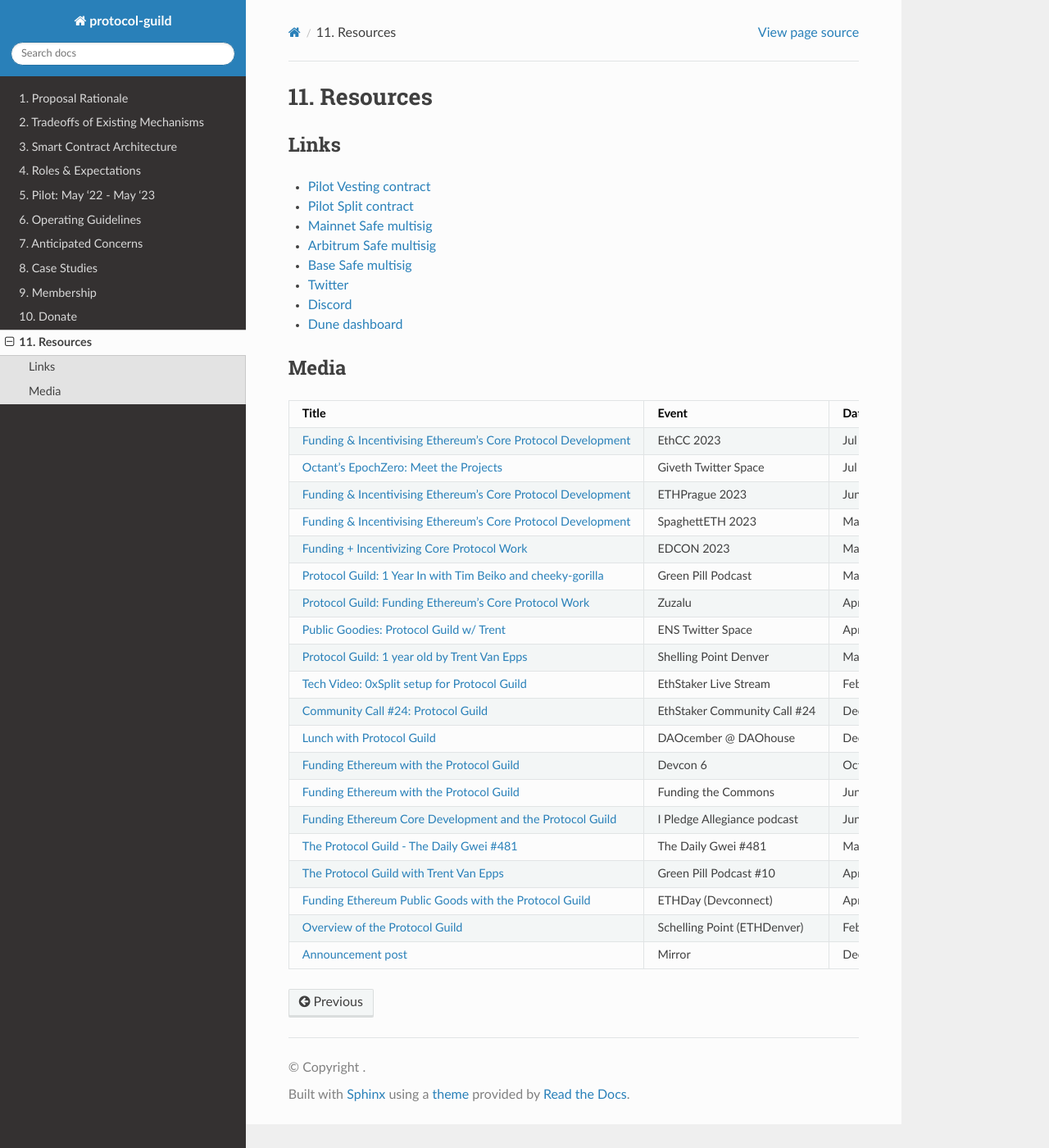
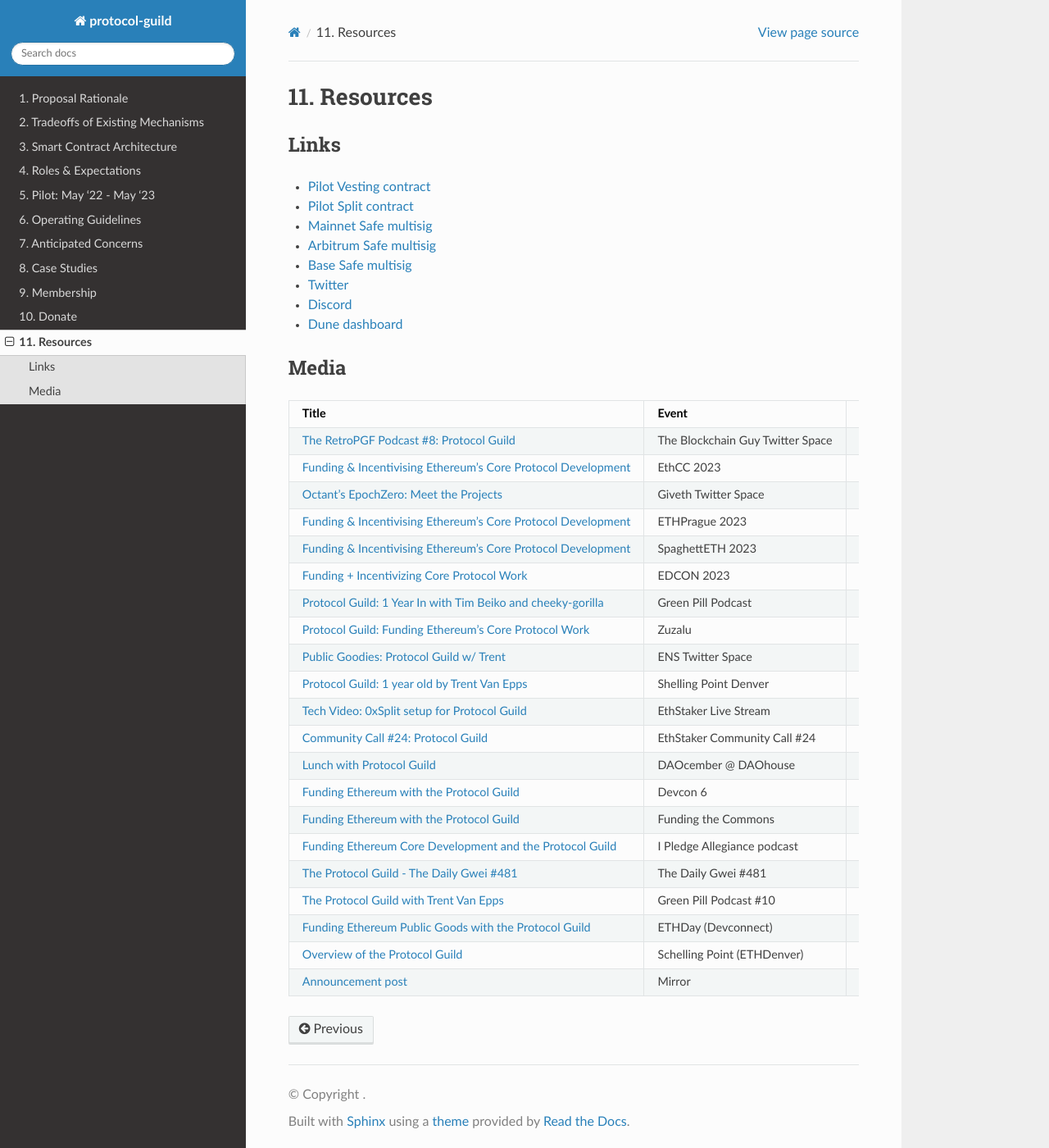
Before and after one commit to protocolguild/documentation, a Sphinx documentation site: the page built from docs/11-resources.md, in a window 1280 px wide and 1400 px high. Shown: the whole window at 82% size. Built offline with Sphinx 7.4.7 and the Read the Docs theme 2.0.0, drawn with Linux system fonts in a browser that asks for light colours.

Commit message:
Added The Blockchain Guy Twitter Space

```diff
--- a/docs/11-resources.md
+++ b/docs/11-resources.md
@@ -15,6 +15,7 @@
 
 | Title | Event | Date |
 |:----|:----|:----|
+| [The RetroPGF Podcast #8: Protocol Guild](https://twitter.com/i/spaces/1LyxBqWnjopJN?s=20) | The Blockchain Guy Twitter Space | Aug 31 2023 |
 | [Funding & Incentivising Ethereum's Core Protocol Development](https://www.youtube.com/watch?v=YE30D6F2k28) | EthCC 2023 | Jul 18 2023 |
 | [Octant's EpochZero: Meet the Projects](https://twitter.com/i/spaces/1RDGlagLkZmJL) | Giveth Twitter Space | Jul 10 2023 |
 | [Funding & Incentivising Ethereum's Core Protocol Development](https://youtu.be/HT-BKtT73yI) | ETHPrague 2023 | Jun 09 2023 |
```
